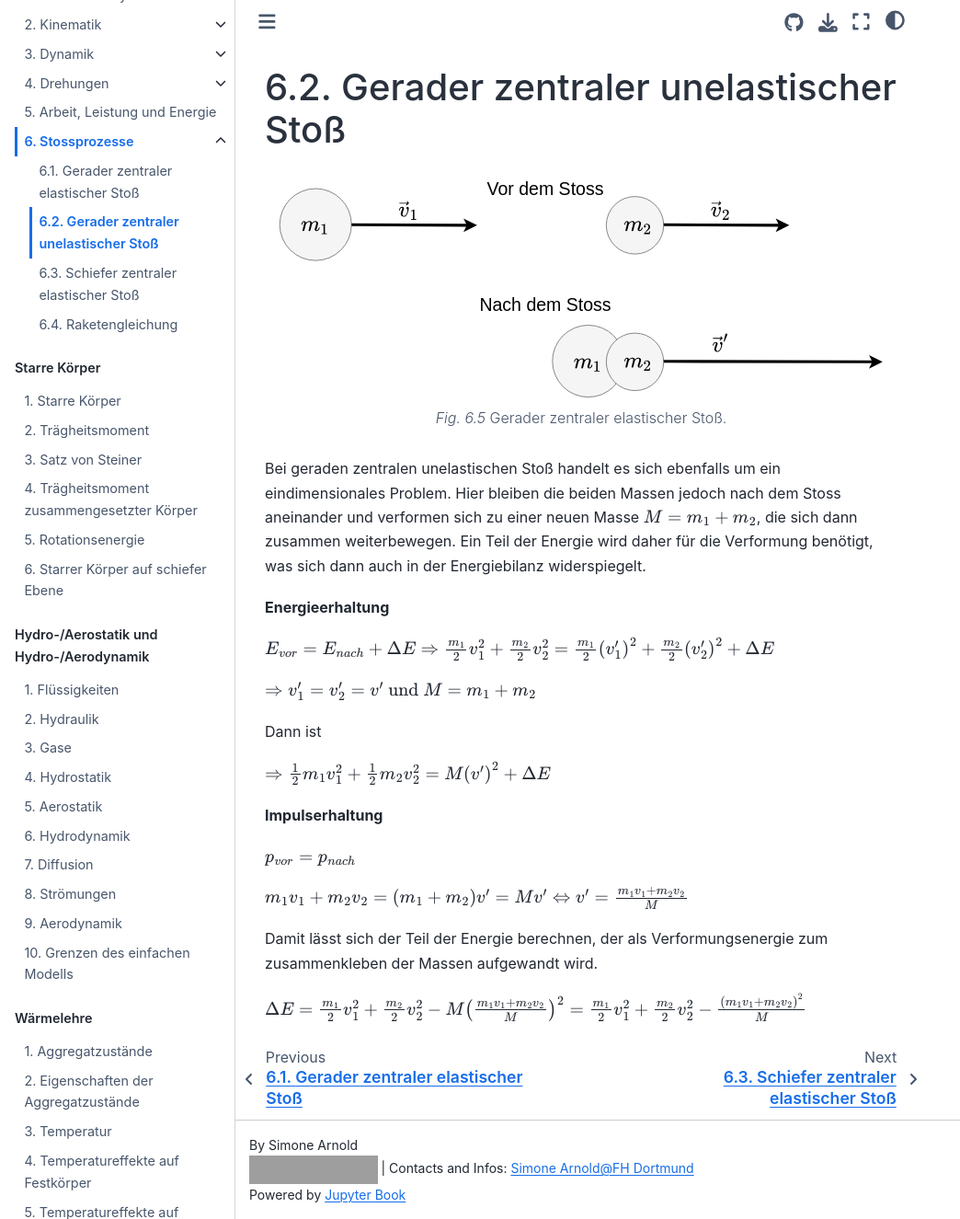
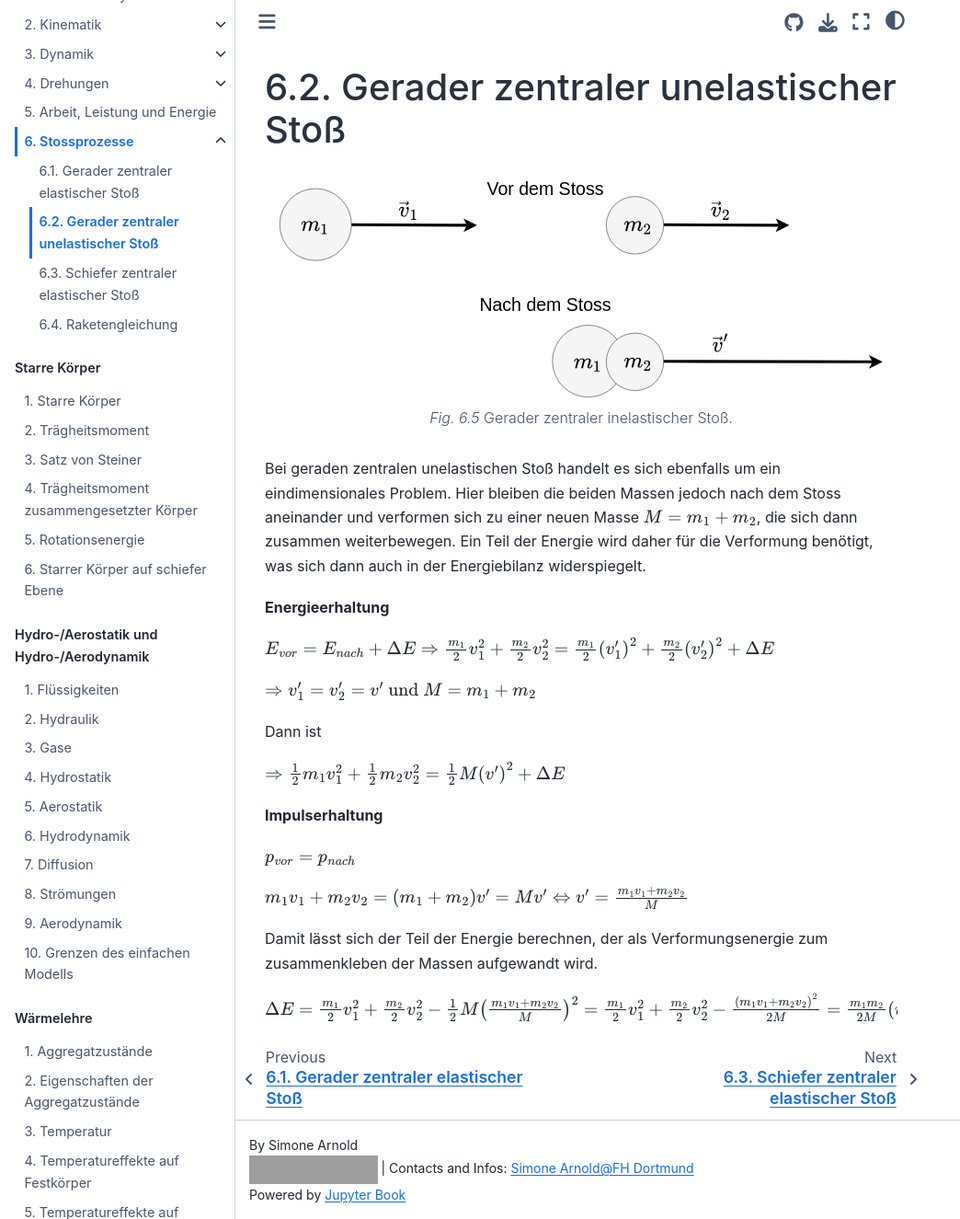
Before and after one commit to EUPhysik/LecturePhysicsOne, a Jupyter Book: the page built from book/Stossprozesse/stoss_2.md, in a window 1280 px wide and 1325 px high. Shown: the whole window at 92% size, without its empty margins (0-1044 px from the left). Built offline with Jupyter Book 1.0.4 settings and Sphinx 7.4.7 and the Sphinx Book theme 1.1.4, drawn with Linux system fonts in a browser that asks for light colours; grey boxes are pictures that could not be loaded.

Commit message:
inelastischer stoss corrected

````diff
--- a/book/Stossprozesse/stoss_2.md
+++ b/book/Stossprozesse/stoss_2.md
@@ -5,7 +5,7 @@
 width: 700px
 name: stoss-6
 ---
-Gerader zentraler elastischer Stoß.
+Gerader zentraler inelastischer Stoß.
  ```
 
 Bei geraden zentralen unelastischen Stoß handelt es sich ebenfalls um ein eindimensionales Problem.
@@ -23,7 +23,7 @@ $\Rightarrow v_1^\prime = v_2^\prime = v^\prime \text{ und } M = m_1 + m_2$
 
 Dann ist
 
-$\Rightarrow \frac{1}{2} m_1 v_1^2 + \frac{1}{2} m_2 v_2^2 = M \left(v^\prime \right)^2 + \Delta E$
+$\Rightarrow \frac{1}{2} m_1 v_1^2 + \frac{1}{2} m_2 v_2^2 = \frac{1}{2} M \left(v^\prime \right)^2 + \Delta E$
 
 **Impulserhaltung**
 
@@ -34,4 +34,4 @@ $m_1 v_1 + m_2 v_2 = \left( m_1  + m_2 \right) v^\prime = M v^\prime
 
 Damit lässt sich der Teil der Energie berechnen, der als Verformungsenergie zum zusammenkleben der Massen aufgewandt wird.
 
-$\Delta E = \frac{m_1}{2} v_1^2 + \frac{m_2}{2} v_2^2 - M \left( \frac{m_1 v_1 + m_2 v_2}{M}\right)^2 = \frac{m_1}{2} v_1^2 + \frac{m_2}{2} v_2^2 - \frac{\left(m_1 v_1 + m_2 v_2\right)^2}{M}$
+$\Delta E = \frac{m_1}{2} v_1^2 + \frac{m_2}{2} v_2^2 -\frac{1}{2} M \left( \frac{m_1 v_1 + m_2 v_2}{M}\right)^2 = \frac{m_1}{2} v_1^2 + \frac{m_2}{2} v_2^2 - \frac{\left(m_1 v_1 + m_2 v_2\right)^2}{2M} = \frac{m_1m_2}{2M} \left(v_1 - v_2  \right)^2$
````
